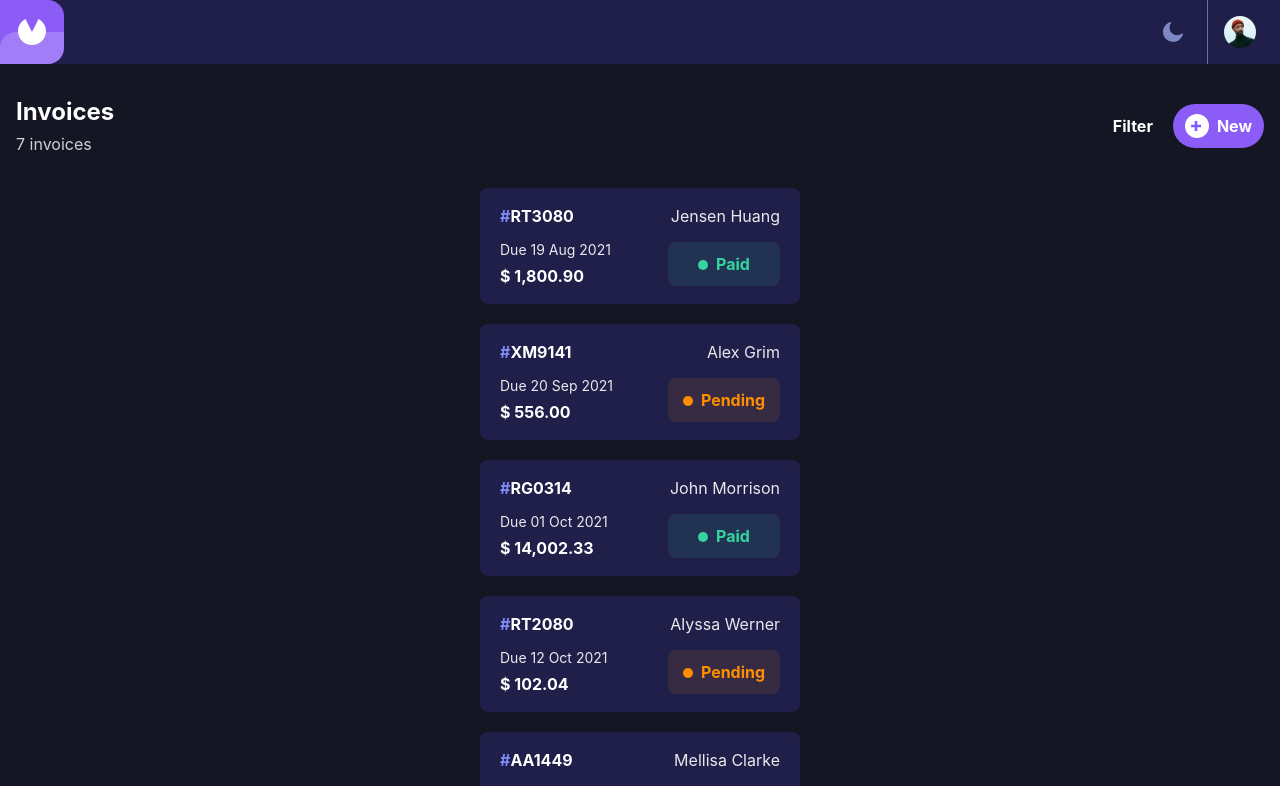
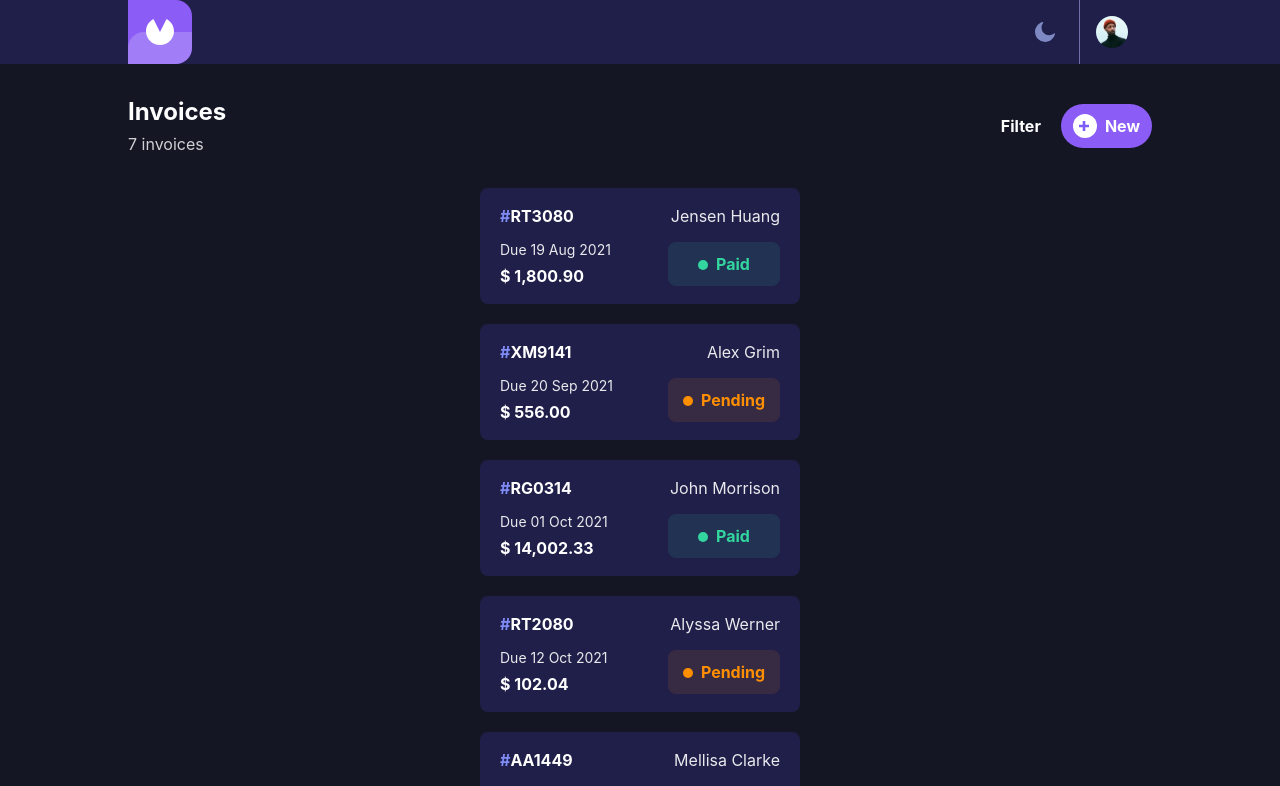
Before and after one commit to Dmitriy24S/invoice-react-app, a React (Create React App) app: page / in a window 1280 px wide. Shown: the top 786 px of the page. Built offline with nearby package versions, Linux system fonts and the light colour scheme.

Commit message:
style: :lipstick: add max width limit to header/main for tablet/desktop

```diff
--- a/src/components/Header.tsx
+++ b/src/components/Header.tsx
@@ -9,7 +9,8 @@ const Header = ({ darkTheme, setDarkTheme }: any) => {
   };
   return (
     // bg-[#1e2139] - header bg?
-    <header className="bg-indigo-900 bg-opacity-40 flex justify-between">
+    <header className="bg-indigo-900 bg-opacity-40">
+      <div className="header-content max-w-5xl mx-auto flex justify-between">
         <div className="logo-container w-16 h-16 rounded-r-2xl overflow-hidden bg-violet-500  flex justify-center items-center relative after:h-3/6 after:bg-white after:opacity-20 after:w-full after:absolute after:bottom-0 after:rounded-tl-2xl">
           <Logo className="z-10" />
         </div>
@@ -30,6 +31,7 @@ const Header = ({ darkTheme, setDarkTheme }: any) => {
             />
           </button>
         </div>
+      </div>
     </header>
   );
 };
--- a/src/components/InvoiceList.tsx
+++ b/src/components/InvoiceList.tsx
@@ -41,7 +41,8 @@ const DraftStatus = ({ status }: any) => {
 const InvoiceList = () => {
   return (
     <section className="mt-8 px-4">
-      <div className="list-header flex justify-between">
+      <div className="list-header">
+        <div className="list-header-content max-w-5xl mx-auto flex justify-between">
           <div className="list-header-left">
             <h2 className="text-2xl font-bold">Invoices</h2>
             <p className="opacity-80 mt-1">{data.length} invoices</p>
@@ -94,6 +95,7 @@ const InvoiceList = () => {
             </div>
           ))}
         </div>
+      </div>
     </section>
   );
 };
```
Lines whose indentation alone changed are shown as unchanged.
